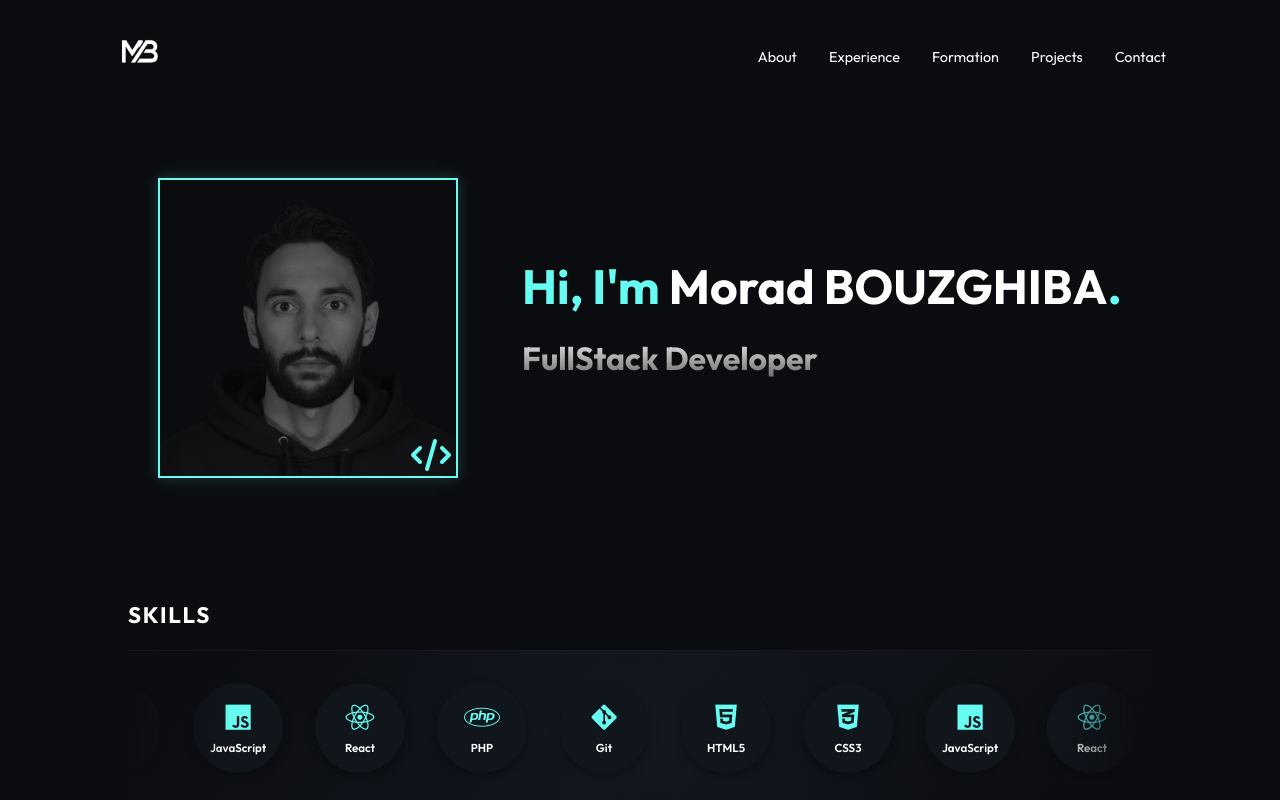
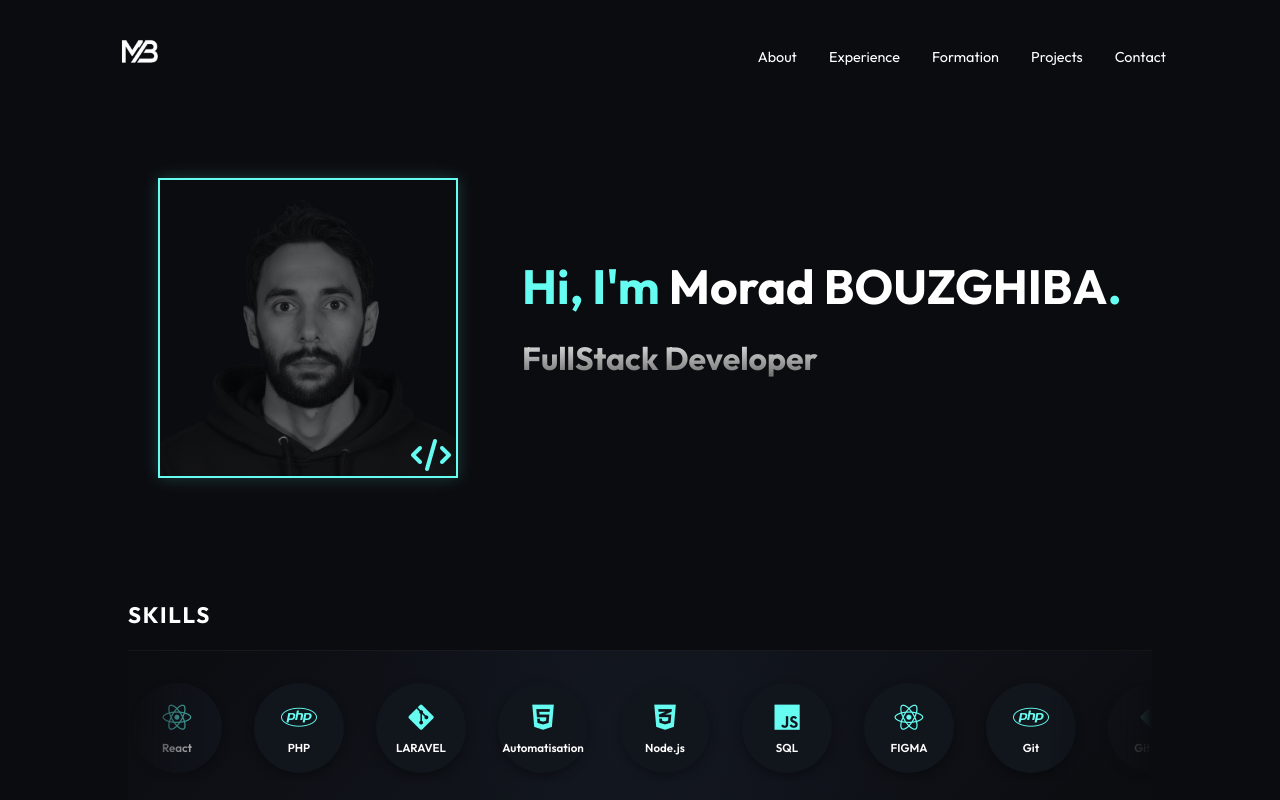
Before and after one commit to boumo-app/Portfolio-Boumo, a plain HTML site: page index.html in a window 1280 px wide. Shown: the top 800 px of the page. Drawn offline with Linux system fonts and the light colour scheme.

Commit message:
Update Skills HTML and CSS files

```diff
--- a/index.html
+++ b/index.html
@@ -87,35 +87,90 @@
 
           <div class="_techItem_1lxj7_68">
             <i class="fab fa-git-alt _techIcon_1lxj7_103" aria-hidden="true"></i>
+            <span class="_techTitle_1lxj7_116">LARAVEL</span>
+          </div>
+
+          <div class="_techItem_1lxj7_68">
+            <i class="fab fa-html5 _techIcon_1lxj7_103"></i>
+            <span class="_techTitle_1lxj7_116">Automatisation</span>
+          </div>
+          <div class="_techItem_1lxj7_68">
+            <i class="fab fa-css3-alt _techIcon_1lxj7_103"></i>
+            <span class="_techTitle_1lxj7_116">Node.js</span>
+          </div>
+          <div class="_techItem_1lxj7_68">
+            <i class="fab fa-js _techIcon_1lxj7_103"></i>
+            <span class="_techTitle_1lxj7_116">SQL</span>
+          </div>
+          <div class="_techItem_1lxj7_68">
+            <i class="fab fa-react _techIcon_1lxj7_103"></i>
+            <span class="_techTitle_1lxj7_116">FIGMA</span>
+          </div>
+          <div class="_techItem_1lxj7_68">
+            <i class="fab fa-php _techIcon_1lxj7_103"></i>
             <span class="_techTitle_1lxj7_116">Git</span>
+          </div>
+          <div class="_techItem_1lxj7_68">
+            <i class="fab fa-git-alt _techIcon_1lxj7_103"></i>
+            <span class="_techTitle_1lxj7_116">GitHub</span>
           </div>
         </div>
 
         <!-- duplicate for continuous loop -->
         <div class="_items" aria-hidden="true">
+            <div class="_techItem_1lxj7_68">
+            <i class="fab fa-html5 _techIcon_1lxj7_103" aria-hidden="true"></i>
+            <span class="_techTitle_1lxj7_116">HTML5</span>
+          </div>
+
+          <div class="_techItem_1lxj7_68">
+            <i class="fab fa-css3-alt _techIcon_1lxj7_103" aria-hidden="true"></i>
+            <span class="_techTitle_1lxj7_116">CSS3</span>
+          </div>
+
+          <div class="_techItem_1lxj7_68">
+            <i class="fab fa-js _techIcon_1lxj7_103" aria-hidden="true"></i>
+            <span class="_techTitle_1lxj7_116">JavaScript</span>
+          </div>
+
+          <div class="_techItem_1lxj7_68">
+            <i class="fab fa-react _techIcon_1lxj7_103" aria-hidden="true"></i>
+            <span class="_techTitle_1lxj7_116">React</span>
+          </div>
+
+          <div class="_techItem_1lxj7_68">
+            <i class="fab fa-php _techIcon_1lxj7_103" aria-hidden="true"></i>
+            <span class="_techTitle_1lxj7_116">PHP</span>
+          </div>
+
+          <div class="_techItem_1lxj7_68">
+            <i class="fab fa-git-alt _techIcon_1lxj7_103" aria-hidden="true"></i>
+            <span class="_techTitle_1lxj7_116">LARAVEL</span>
+          </div>
+
           <div class="_techItem_1lxj7_68">
             <i class="fab fa-html5 _techIcon_1lxj7_103"></i>
-            <span class="_techTitle_1lxj7_116">HTML5</span>
+            <span class="_techTitle_1lxj7_116">Automatisation</span>
           </div>
           <div class="_techItem_1lxj7_68">
             <i class="fab fa-css3-alt _techIcon_1lxj7_103"></i>
-            <span class="_techTitle_1lxj7_116">CSS3</span>
+            <span class="_techTitle_1lxj7_116">Node.js</span>
           </div>
           <div class="_techItem_1lxj7_68">
             <i class="fab fa-js _techIcon_1lxj7_103"></i>
-            <span class="_techTitle_1lxj7_116">JavaScript</span>
+            <span class="_techTitle_1lxj7_116">SQL</span>
           </div>
           <div class="_techItem_1lxj7_68">
             <i class="fab fa-react _techIcon_1lxj7_103"></i>
-            <span class="_techTitle_1lxj7_116">React</span>
+            <span class="_techTitle_1lxj7_116">FIGMA</span>
           </div>
           <div class="_techItem_1lxj7_68">
             <i class="fab fa-php _techIcon_1lxj7_103"></i>
-            <span class="_techTitle_1lxj7_116">PHP</span>
+            <span class="_techTitle_1lxj7_116">Git</span>
           </div>
           <div class="_techItem_1lxj7_68">
             <i class="fab fa-git-alt _techIcon_1lxj7_103"></i>
-            <span class="_techTitle_1lxj7_116">Git</span>
+            <span class="_techTitle_1lxj7_116">GitHub</span>
           </div>
         </div>
 
--- a/style.css
+++ b/style.css
@@ -585,11 +585,8 @@ footer {
 
 
 
-/* ====== Technologies marquee (compatible with your root vars) ====== */
+/* ====== Skills  (compatible with your root vars) ====== */
 
-/* Use your defined variables from style.css:
-   --bg-color, --card-bg, --text-primary, --accent-color, --font-main
-*/
 
 ._section_1lxj7_3 {
   color: var(--text-primary);
@@ -665,7 +662,7 @@ footer {
 
 ._techItem_1lxj7_68:hover {
   border-color: var(--accent-color);
-  background: linear-gradient(135deg, var(--accent-color), rgba(70,160,160,0.2));
+  background: linear-gradient(135deg, var(--accent-color), rgba(26, 27, 25, 0.2));
   transform: scale(1.05);
   box-shadow: 0 8px 25px rgba(0,0,0,0.35);
   z-index: 10;
```
